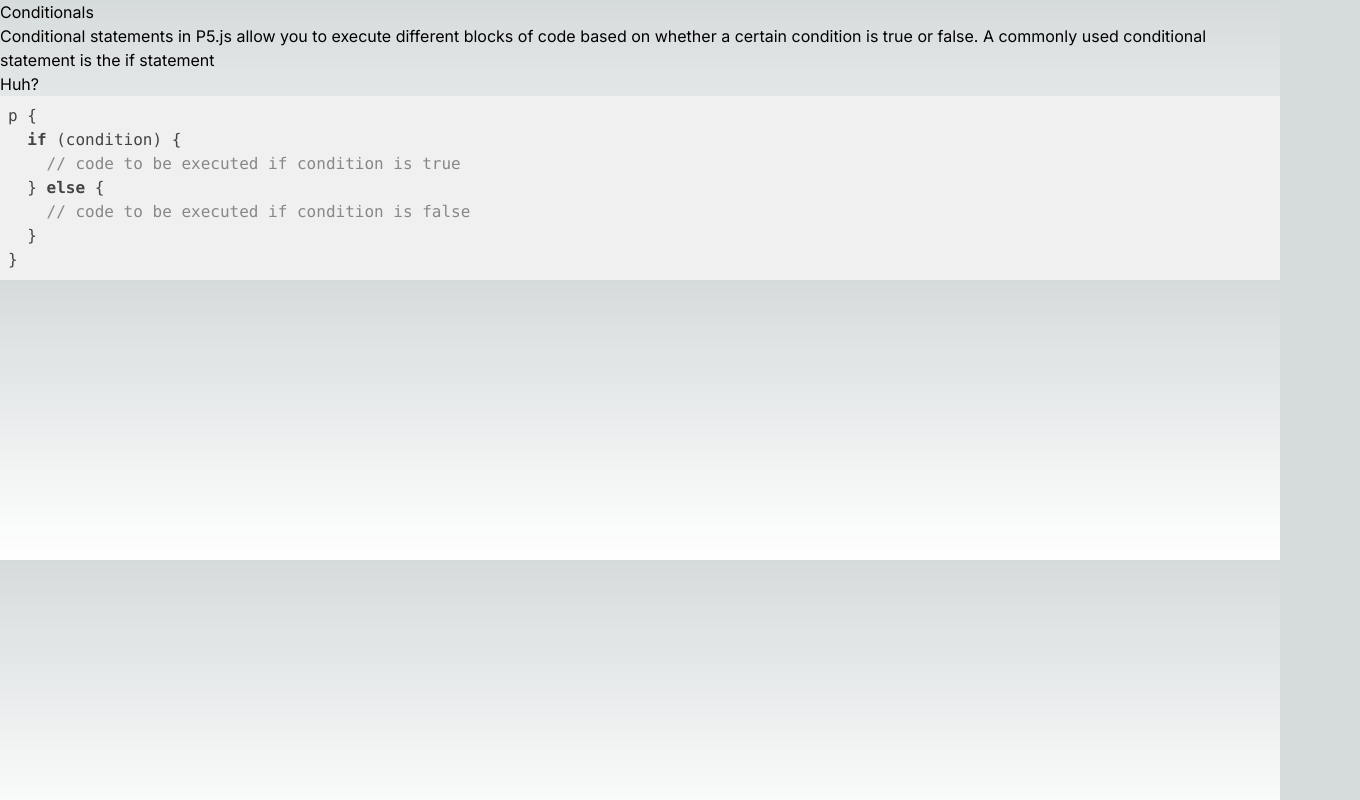
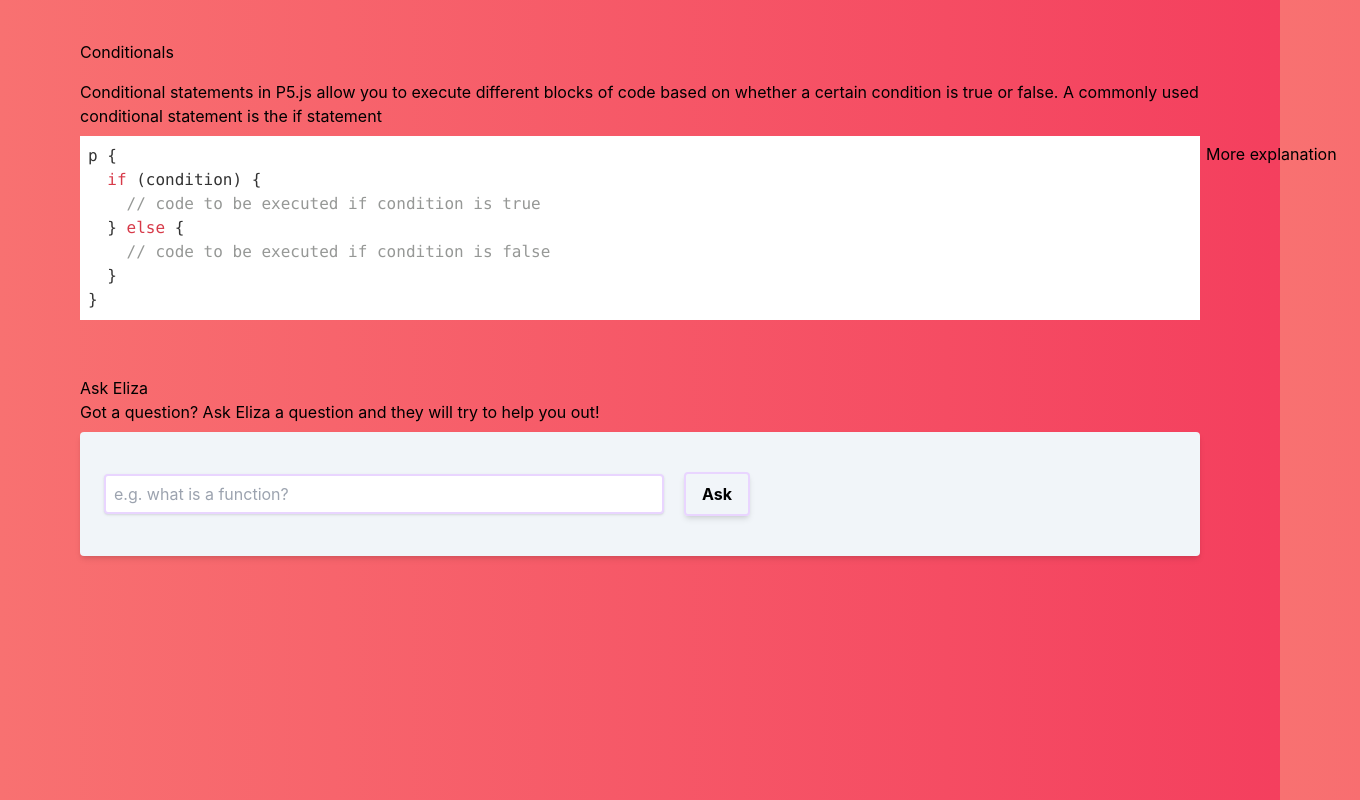
Before and after one commit to meganmckissack/creative-code-helper, a Next.js app: page / in a window 1280 px wide. Shown: the whole page, 1360 px wide, since content can reach past the window. Built offline with nearby package versions, Linux system fonts and the light colour scheme.

Commit message:
create some initial styles

```diff
--- a/app/globals.css
+++ b/app/globals.css
@@ -4,8 +4,8 @@
 
 :root {
   --foreground-rgb: 0, 0, 0;
-  --background-start-rgb: 214, 219, 220;
-  --background-end-rgb: 255, 255, 255;
+  --background-start-rgb: 255, 87, 87;
+  --background-end-rgb: 140, 82, 255;
 }
 
 @media (prefers-color-scheme: dark) {
@@ -16,7 +16,7 @@
   }
 }
 
-body {
+/* body {
   color: rgb(var(--foreground-rgb));
   background: linear-gradient(
       to bottom,
@@ -24,4 +24,4 @@ body {
       rgb(var(--background-end-rgb))
     )
     rgb(var(--background-start-rgb));
-}
+} */
--- a/app/layout.tsx
+++ b/app/layout.tsx
@@ -16,7 +16,7 @@ export default function RootLayout({
 }) {
   return (
     <html lang="en">
-      <body className={inter.className}>{children}</body>
+      <body className="h-72 bg-gradient-to-r from-red-400 to-rose-500">{children}</body>
     </html>
   )
 }
--- a/app/page.tsx
+++ b/app/page.tsx
@@ -1,5 +1,6 @@
 import { CodeBlock } from '@/components/Code'
 import { Explain } from '@/components/Explain'
+import { AskQuestion } from '@/components/AskQuestion'
 
 const code1 = `p {
   if (condition) {
@@ -11,10 +12,10 @@ const code1 = `p {
 
 export default function Home() {
   return (
-    <article>
-        <h1>Conditionals</h1>
+    <article className="container mx-auto py-8">
+        <h1 className='py-2'>Conditionals</h1>
         <Explain>
-          <p>
+          <p className='py-2'>
           Conditional statements in P5.js allow you to execute different blocks of code
           based on whether a certain condition is true or false. A commonly used conditional statement is the if statement
           </p>
@@ -22,6 +23,10 @@ export default function Home() {
 
         <CodeBlock language="javascript" code={code1} />
 
+        <AskQuestion>
+
+        </AskQuestion>
+
     </article>
   )
 }
--- a/components/AskQuestion/AskQuestion.tsx
+++ b/components/AskQuestion/AskQuestion.tsx
@@ -92,13 +92,13 @@ export const AskQuestion = ({ children }: AskQuestionProps) => {
   }
 
   return (
-    <div>
+    <div className='mt-[3rem]'>
       <div ref={ref}>
         {children}
       </div>
 
-      <div className={'panel '}>
-        <div className="title">
+      <div>
+        <div className='py-2'>
           <h3>Ask Eliza</h3>
           <p>
             Got a question? Ask Eliza a question and they will try to help you out!
@@ -108,7 +108,7 @@ export const AskQuestion = ({ children }: AskQuestionProps) => {
         <div>
           {messages.map((message, index) => {
             return (
-              <output key={index}>
+              <output className='block bg-slate-100 italic whitespace-normal' key={index}>
                 <strong>{message.role === 'assistant' ? 'Eliza' : 'You'}</strong>
                 <div>
                   <ReactMarkdown>{message.content}</ReactMarkdown>
@@ -127,14 +127,14 @@ export const AskQuestion = ({ children }: AskQuestionProps) => {
           )}
         </div>
 
-        <form onSubmit={submit}>
-          <input
+        <form className='bg-slate-100 pt-10 pb-10 shadow-md rounded' onSubmit={submit}>
+          <input className='text-black p-2 ml-6 shadow border-2 border-purple-200 appearance-none border rounded w-1/2 leading-tight focus:outline-none focus:shadow-outline'
             type="text"
             value={question}
             onChange={(e) => setQuestion(e.target.value)}
-            placeholder="e.g. what is a margin?"
+            placeholder="e.g. what is a function?"
           />
-          <button type="submit" disabled={isLoading}>
+          <button className='font-bold ml-5 py-2 px-4 border-2 border-purple-200 shadow-md rounded focus:outline-none focus:shadow-outline' type="submit" disabled={isLoading}>
             Ask
           </button>
         </form>
--- a/components/Code/Code.tsx
+++ b/components/Code/Code.tsx
@@ -6,11 +6,12 @@
 
 // using a library and a custom theme
 import SyntaxHighlighter from 'react-syntax-highlighter';
-// import { theme } from './theme'
+import { githubGist } from 'react-syntax-highlighter/dist/esm/styles/hljs';
+
 
 export const CodeBlock = ({ code, language }: { code: string; language: 'xml' | 'css' | 'javascript' }) => {
   return (
-    <SyntaxHighlighter language={language} >
+    <SyntaxHighlighter language={language} style={githubGist} >
       {code}
     </SyntaxHighlighter>
   )
--- a/components/Explain/Explain.tsx
+++ b/components/Explain/Explain.tsx
@@ -57,21 +57,21 @@ export const Explain = ({ children }: ExplainProps) => {
   }
 
   return (
-    <div>
+    <div className='relative'>
       {/* display the content */}
       <div ref={ref}>
         {children}
       </div>
 
       {/* the helper */}
-      <div>
+      <div className='absolute mt-0 ml-[100%] w-[10rem] p-1.5 whitespace-normal'>
         {output ? (
-          <output>{output}</output>
+          <output className='block bg-purple-500 p-1 rounded text-slate-100 w-[12rem]'>{output}</output>
         ) : isLoading ? (
           <output>Thinking&hellip;</output>
         ) : (
           <a href="#" onClick={submit}>
-            Huh?
+            More explanation
           </a>
         )}
       </div>
--- a/tailwind.config.ts
+++ b/tailwind.config.ts
@@ -7,13 +7,24 @@ const config: Config = {
     './app/**/*.{js,ts,jsx,tsx,mdx}',
   ],
   theme: {
-    extend: {
-      backgroundImage: {
-        'gradient-radial': 'radial-gradient(var(--tw-gradient-stops))',
-        'gradient-conic':
-          'conic-gradient(from 180deg at 50% 50%, var(--tw-gradient-stops))',
+    fontFamily: {
+      'sans': ['-apple-system', 'BlinkMacSystemFont'],
+      'serif': ['Georgia', 'Cambria'],
+      'mono': ['SFMono-Regular', 'Menlo'],
+      'display': ['Oswald'],
+      'body': ['Open Sans'],
+            },
+    container: {
+      center: true,
+      padding: {
+        DEFAULT: '1rem',
+        sm: '2rem',
+        lg: '4rem',
+        xl: '5rem',
+        '2xl': '6rem',
       },
     },
+    extend: { },
   },
   plugins: [],
 }
```
